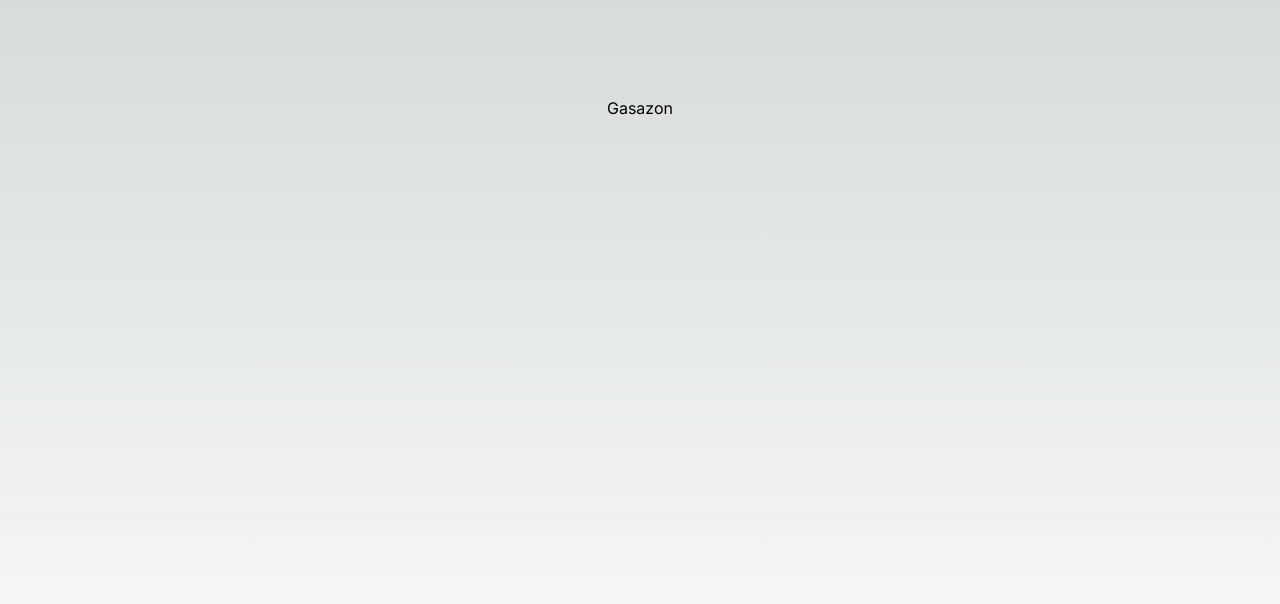
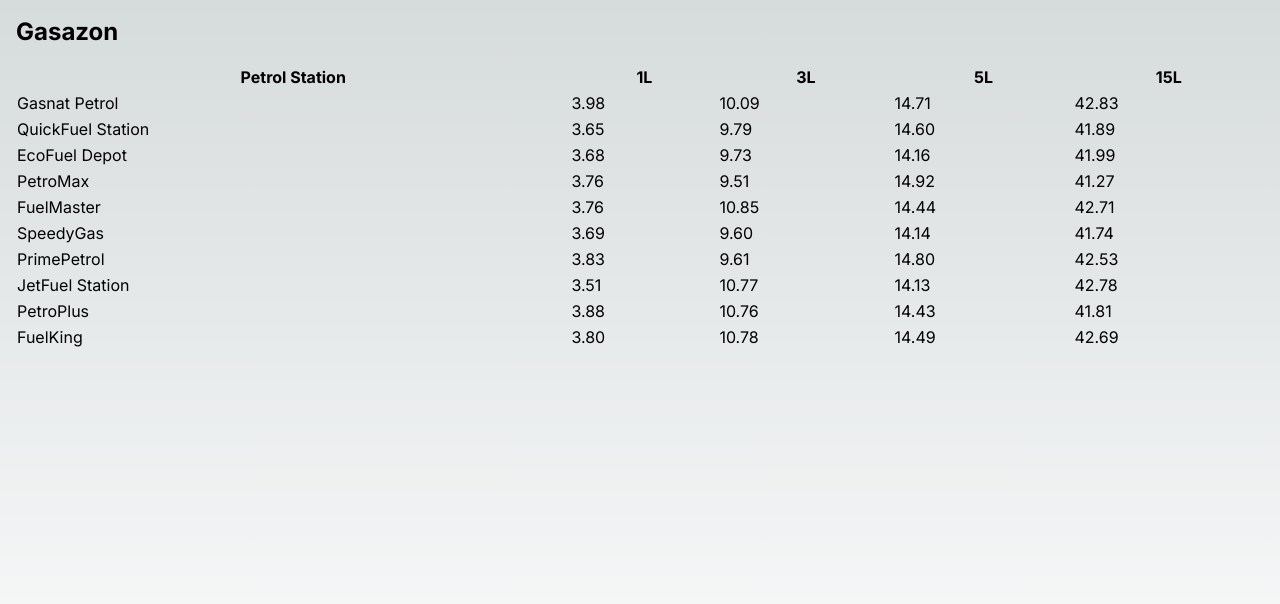
Before and after one commit to pmallol/remaining-petrol-calculator, a Next.js app: page / in a window 1280 px wide. Shown: the top 604 px of the page. Built offline with nearby package versions, Linux system fonts and the light colour scheme.

Commit message:
feat: Update Home page to fetch and display gas station data

```diff
--- a/app/page.tsx
+++ b/app/page.tsx
@@ -1,9 +1,37 @@
-import Image from "next/image";
+"use client"
 
-export default function Home() {
+import { useState, useEffect } from 'react';
+import StationList from '../components/StationList';
+
+interface Station {
+  name: string;
+  prices: {
+    "1L": number;
+    "3L": number;
+    "5L": number;
+    "15L": number;
+  };
+}
+
+const Home: React.FC = () => {
+  const [stations, setStations] = useState<Station[]>([]);
+
+  const fetchStations = async () => {
+    const res = await fetch('/api/stations');
+    const data = await res.json();
+    setStations(data);
+  };
+
+  useEffect(() => {
+    fetchStations();
+  }, []);
+
   return (
-    <main className="flex min-h-screen flex-col items-center justify-between p-24">
-      <h1>Gasazon</h1>
-    </main>
+    <div className="container mx-auto p-4 h-dvh">
+      <h1 className="text-2xl font-bold mb-4">Gasazon</h1>
+      <StationList stations={stations} liters={1} />
+    </div>
   );
-}
+};
+
+export default Home;
```
